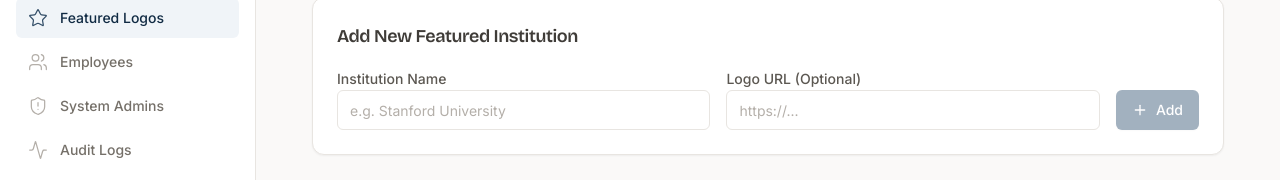
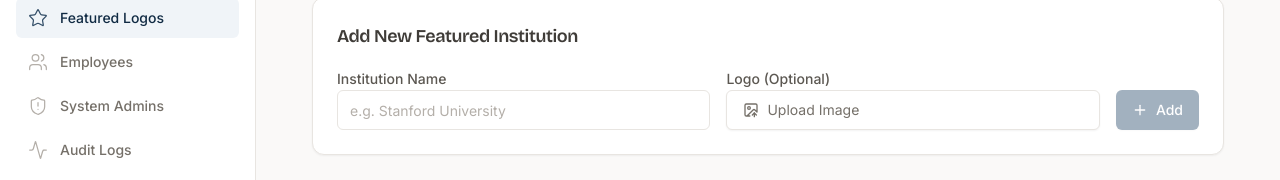
Before and after one commit to MrHussnainAhmad/LMS, a Next.js app: page /sa/featured-institutions in a window 1280 px wide. Shown: the part 219-399 px from the top of the page. Built offline with nearby package versions, Linux system fonts and the light colour scheme; no server answers.

Commit message:
updated image system

```diff
--- a/src/components/FeaturedInstitutionsClient.tsx
+++ b/src/components/FeaturedInstitutionsClient.tsx
@@ -3,8 +3,9 @@
 import { useState, useEffect } from "react";
 import { Button } from "@/components/ui/button";
 import { useToast } from "@/components/ui/toaster";
-import { Loader2, Plus, Trash2 } from "lucide-react";
+import { Loader2, Plus, Trash2, ImageUp } from "lucide-react";
 import { Input } from "@/components/ui/input";
+import { useRef } from "react";
 
 type FeaturedInst = {
   id: number;
@@ -19,6 +20,8 @@ export default function FeaturedInstitutionsClient() {
   const [isSubmitting, setIsSubmitting] = useState(false);
   const [name, setName] = useState("");
   const [logoKey, setLogoKey] = useState("");
+  const [isUploadingImage, setIsUploadingImage] = useState(false);
+  const fileInputRef = useRef<HTMLInputElement>(null);
   const { toast } = useToast();
 
   useEffect(() => {
@@ -37,6 +40,46 @@ export default function FeaturedInstitutionsClient() {
       console.error("Failed to fetch featured institutions", error);
     } finally {
       setIsLoading(false);
+    }
+  };
+
+  const handleImageUpload = async (file: File) => {
+    setIsUploadingImage(true);
+    try {
+      if (!file.type.startsWith("image/")) throw new Error("Please select an image file");
+      if (file.size > 2 * 1024 * 1024) throw new Error("Image must be 2MB or smaller");
+
+      const sigRes = await fetch("/api/upload/signature", { method: "POST" });
+      const signaturePayload = await sigRes.json();
+
+      if (!sigRes.ok || !signaturePayload.signature) {
+        throw new Error(signaturePayload.error || "Upload service is not configured");
+      }
+
+      const uploadData = new FormData();
+      uploadData.append("file", file);
+      uploadData.append("api_key", signaturePayload.apiKey);
+      uploadData.append("timestamp", signaturePayload.timestamp.toString());
+      uploadData.append("signature", signaturePayload.signature);
+      uploadData.append("folder", "lms-uploads");
+
+      const cloudinaryResponse = await fetch(`https://api.cloudinary.com/v1_1/${signaturePayload.cloudName}/image/upload`, {
+        method: "POST",
+        body: uploadData,
+      });
+      const uploadPayload = await cloudinaryResponse.json();
+
+      if (!cloudinaryResponse.ok || !uploadPayload.secure_url) {
+        throw new Error(uploadPayload.error?.message || "Cloudinary rejected the picture upload");
+      }
+
+      setLogoKey(uploadPayload.secure_url);
+      toast({ title: "Image Uploaded", description: "Logo ready to save.", variant: "success" });
+    } catch (error: any) {
+      toast({ title: "Could not upload", description: error.message || "Upload failed", variant: "destructive" });
+    } finally {
+      setIsUploadingImage(false);
+      if (fileInputRef.current) fileInputRef.current.value = "";
     }
   };
 
@@ -92,14 +135,30 @@ export default function FeaturedInstitutionsClient() {
             />
           </div>
           <div className="flex-1 space-y-2">
-            <label className="text-sm font-medium text-stone-700">Logo URL (Optional)</label>
-            <Input
-              value={logoKey}
-              onChange={(e) => setLogoKey(e.target.value)}
-              placeholder="https://..."
-            />
+            <label className="text-sm font-medium text-stone-700">Logo (Optional)</label>
+            <div className="flex items-center gap-3">
+              <input
+                ref={fileInputRef}
+                type="file"
+                accept="image/png,image/jpeg,image/webp"
+                className="hidden"
+                onChange={(event) => {
+                  const file = event.target.files?.[0];
+                  if (file) handleImageUpload(file);
+                }}
+              />
+              <Button type="button" variant="outline" onClick={() => fileInputRef.current?.click()} disabled={isUploadingImage} className="gap-2 w-full justify-start text-stone-600 font-normal">
+                {isUploadingImage ? <Loader2 className="h-4 w-4 animate-spin" /> : <ImageUp className="h-4 w-4" />}
+                {isUploadingImage ? "Uploading..." : logoKey ? "Change Logo" : "Upload Image"}
+              </Button>
+              {logoKey && (
+                <div className="h-10 w-10 shrink-0 rounded-md border border-stone-200 overflow-hidden bg-stone-50">
+                  <img src={logoKey} alt="Logo preview" className="h-full w-full object-cover" />
+                </div>
+              )}
+            </div>
           </div>
-          <Button type="submit" disabled={isSubmitting || !name.trim()} className="bg-brand-600 hover:bg-brand-700">
+          <Button type="submit" disabled={isSubmitting || !name.trim() || isUploadingImage} className="bg-brand-600 hover:bg-brand-700">
             {isSubmitting ? <Loader2 className="w-4 h-4 mr-2 animate-spin" /> : <Plus className="w-4 h-4 mr-2" />}
             Add
           </Button>
```
